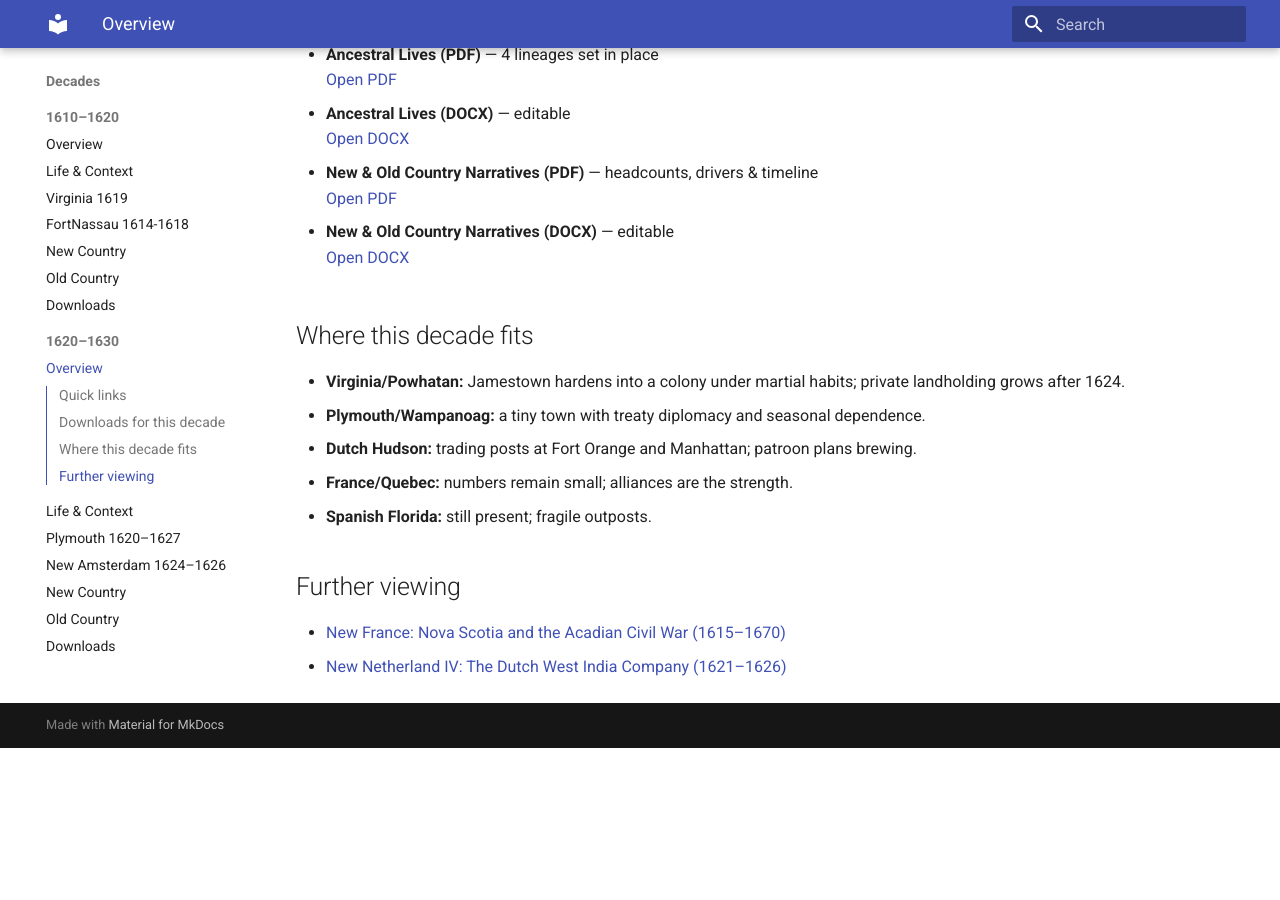
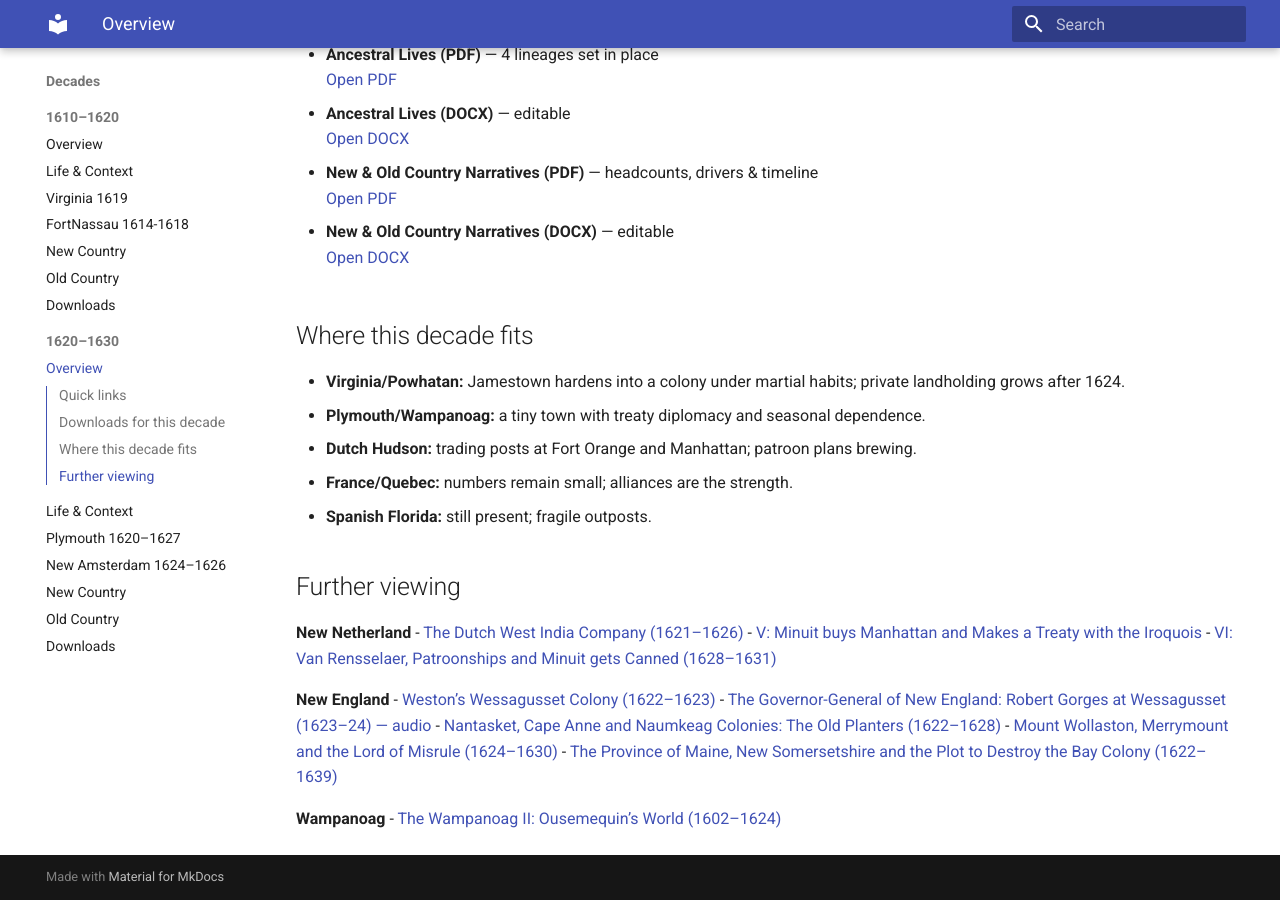
Before and after one commit to BillWorstell/WorstellWitnessWaybackMachine, an MkDocs documentation site: the page built from docs/decades/1620-1630/1620-1630.md, in a window 1280 px wide and 900 px high, scrolled down 733 px. Built offline with MkDocs 1.6.1 and Material for MkDocs 9.7.7, drawn with Linux system fonts in a browser that asks for light colours; before the commit the page ends 1481 px from its top, so only the background shows below that.

Commit message:
Update 1620-1630.md

```diff
--- a/docs/decades/1620-1630/1620-1630.md
+++ b/docs/decades/1620-1630/1620-1630.md
@@ -40,5 +40,17 @@
 - **Spanish Florida:** still present; fragile outposts.
 
 ## Further viewing
-- [New France: Nova Scotia and the Acadian Civil War (1615–1670)](https://www.youtube.com/watch?v=62G4y03u9Wc)
-- [New Netherland IV: The Dutch West India Company (1621–1626)](https://www.youtube.com/watch?v=dTaJvLm7290)
+**New Netherland**
+- [The Dutch West India Company (1621–1626)](https://www.youtube.com/watch?v=dTaJvLm7290)
+- [V: Minuit buys Manhattan and Makes a Treaty with the Iroquois](https://www.youtube.com/watch?v=WzsFcjppcoc)
+- [VI: Van Rensselaer, Patroonships and Minuit gets Canned (1628–1631)](https://www.youtube.com/watch?v=TWs9fly-Yp0)
+
+**New England**
+- [Weston’s Wessagusset Colony (1622–1623)](https://www.youtube.com/watch?v=hZkg0vEUgGA)
+- [The Governor-General of New England: Robert Gorges at Wessagusset (1623–24) — audio](https://creators.spotify.com/pod/profile/osoa/episodes/The-Governor-General-of-New-England-Robert-Gorges-at-Wessagusset-1623-24-e2258gb)
+- [Nantasket, Cape Anne and Naumkeag Colonies: The Old Planters (1622–1628)](https://www.youtube.com/watch?v=zDdCH3TFZ3Y)
+- [Mount Wollaston, Merrymount and the Lord of Misrule (1624–1630)](https://www.youtube.com/watch?v=WaeyTXvix1I)
+- [The Province of Maine, New Somersetshire and the Plot to Destroy the Bay Colony (1622–1639)](https://www.youtube.com/watch?v=l0qzeDt9WNA)
+
+**Wampanoag**
+- [The Wampanoag II: Ousemequin’s World (1602–1624)](https://www.youtube.com/watch?v=dGm20J-PfVk)
```
